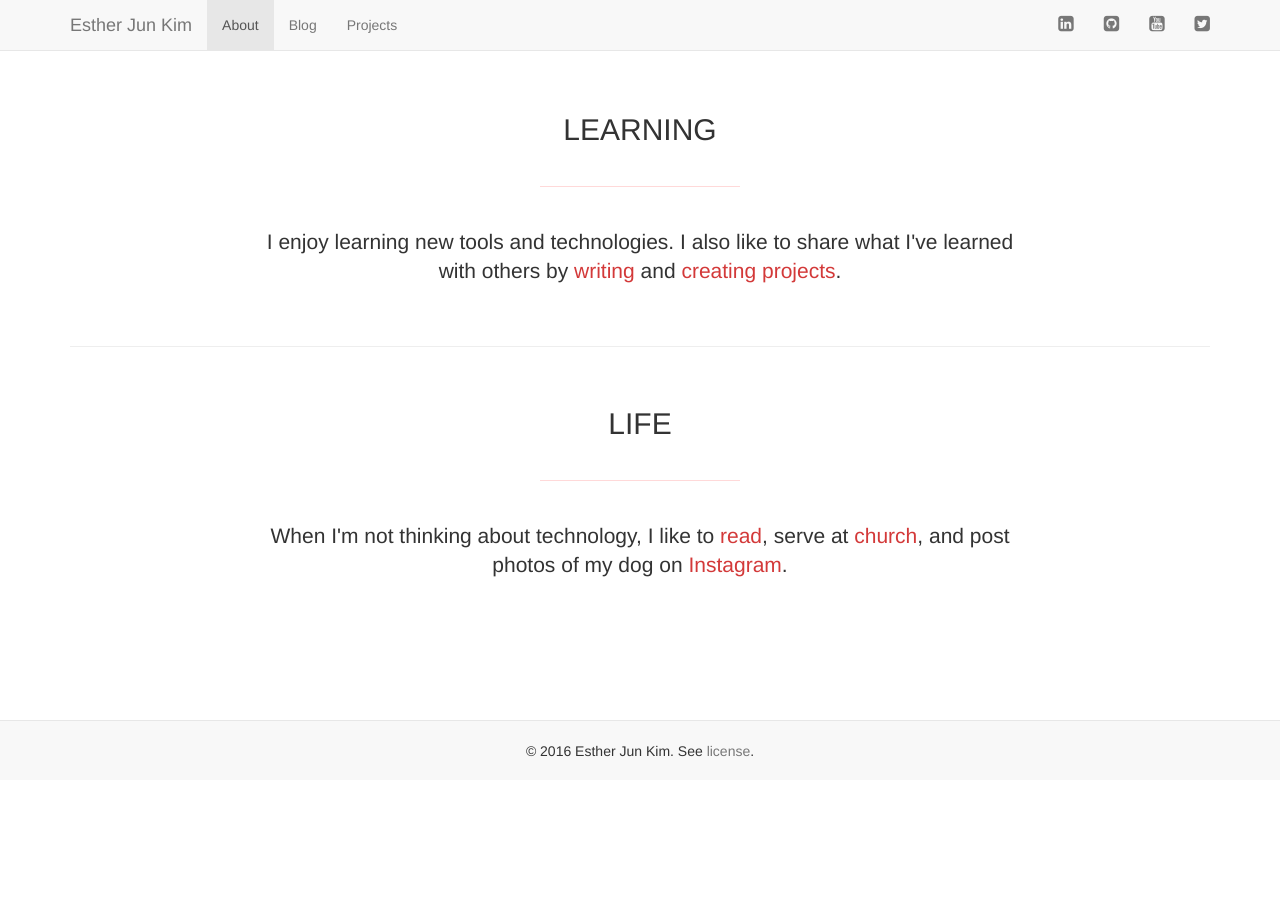
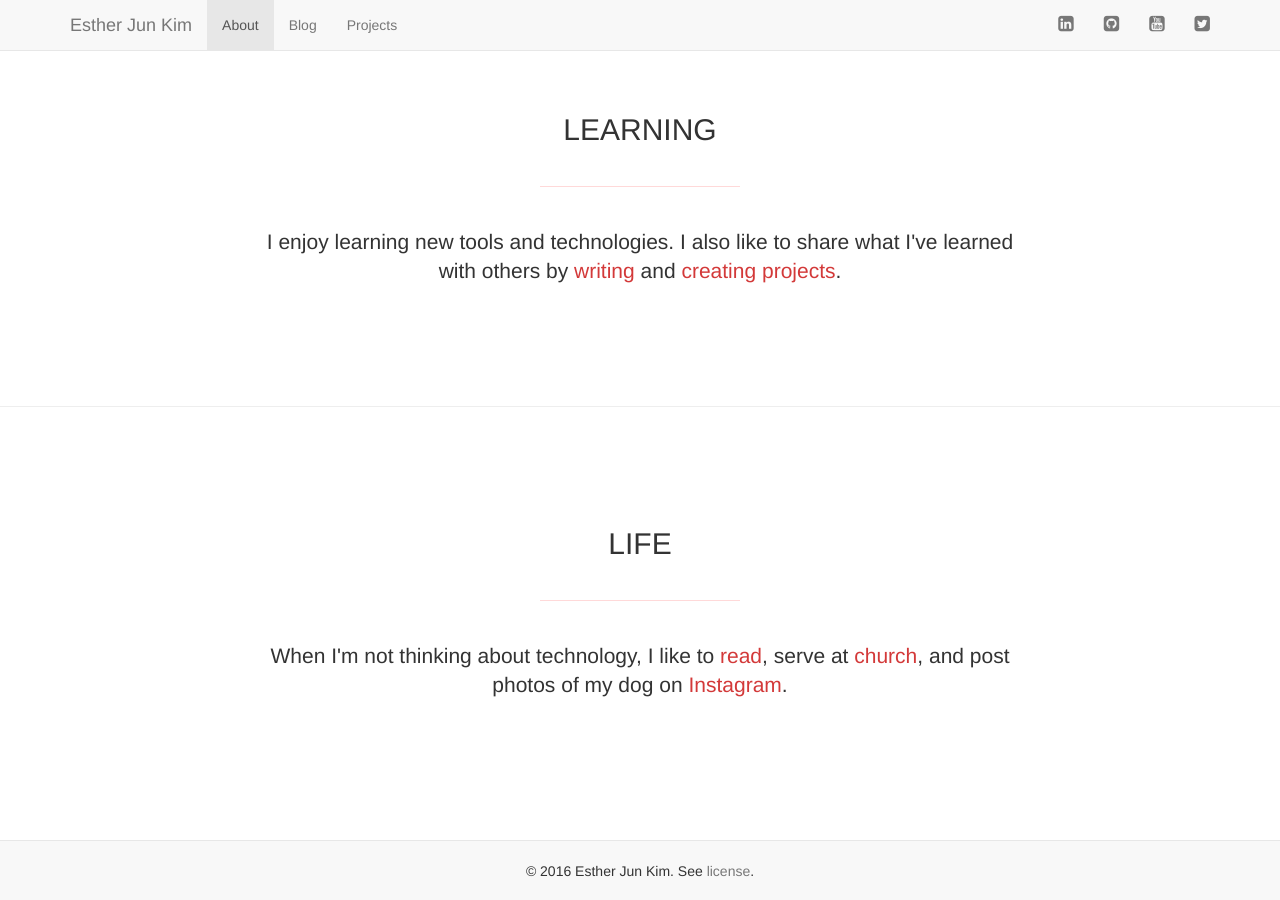
Before and after one commit to estherjk/estherjk.github.io, a Jekyll site: the page built from about/index.html, in a window 1280 px wide and 900 px high, scrolled down 525 px. Built offline with Jekyll 4.4.1, drawn with Linux system fonts in a browser that asks for light colours; nearby versions of some CDN libraries; Markdown is read by kramdown in place of the engine named in the settings; before the commit the page ends 1305 px from its top, so only the background shows below that.

Commit message:
Use site feature divs for each section

```diff
--- a/about/index.html
+++ b/about/index.html
@@ -24,7 +24,6 @@ css:
 
 <div class="site-feature text-center">
   <div class="container">
-
     <div class="row">
       <div class="col-md-8 col-md-offset-2">
         <h2 class="normal text-uppercase">Learning</h2>
@@ -37,9 +36,13 @@ css:
         </p>
       </div>
     </div>
+  </div>
+</div>
 
-    <hr class="hr-extra-margin">
+<hr>
 
+<div class="site-feature text-center">
+  <div class="container">
     <div class="row">
       <div class="col-md-8 col-md-offset-2">
         <h2 class="normal text-uppercase">Life</h2>
@@ -53,6 +56,5 @@ css:
         </p>
       </div>
     </div>
-
   </div>
 </div>
```
